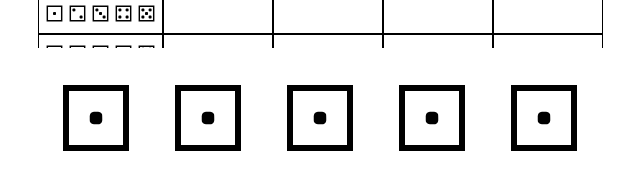
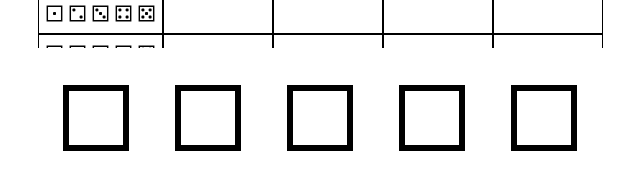
Before and after one commit to tuukkaviitanen/boatzy, a React (Vite) app in the folder client/: page / in a window 1280 px wide. Shown: the part 612-797 px from the top of the page, without its empty margins (320-960 px from the left). Built offline with nearby package versions, Linux system fonts and the light colour scheme.

Commit message:
Added functionality to dices (#25)
New DiceContext created for storing dices' state

Closes #8

```diff
--- a/client/src/components/DiceButton.jsx
+++ b/client/src/components/DiceButton.jsx
@@ -1,14 +1,26 @@
 import { Button } from '@mui/material';
 import Dice from './Dice';
+import { useContext } from 'react';
+import { DiceContext } from '../contexts/DiceContext';
 
 const styles = {
   button: {},
 };
 
-const DiceButton = () => {
+const DiceButton = ({ index }) => {
+  const [dices, { setDice }] = useContext(DiceContext);
+  const diceState = dices[index];
+
+  const onButtonClick = () => {
+    if (diceState >= 6) {
+      return setDice(index, 0);
+    }
+    return setDice(index, diceState + 1);
+  };
+
   return (
-    <Button sx={styles.button}>
-      <Dice number={1} />
+    <Button sx={styles.button} onClick={onButtonClick}>
+      <Dice number={diceState} />
     </Button>
   );
 };
--- a/client/src/components/Dices.jsx
+++ b/client/src/components/Dices.jsx
@@ -1,5 +1,7 @@
 import { Box } from '@mui/material';
 import DiceButton from './DiceButton';
+import { useContext } from 'react';
+import { DiceContext } from '../contexts/DiceContext';
 
 const styles = {
   container: {
@@ -11,13 +13,13 @@ const styles = {
 };
 
 const Dices = () => {
+  const [dices] = useContext(DiceContext);
+
   return (
     <Box sx={styles.container}>
-      <DiceButton />
-      <DiceButton />
-      <DiceButton />
-      <DiceButton />
-      <DiceButton />
+      {dices.map((_, index) => (
+        <DiceButton key={index} index={index} />
+      ))}
     </Box>
   );
 };
--- /dev/null
+++ b/client/src/contexts/DiceContext.jsx
@@ -0,0 +1,31 @@
+import { createContext, useCallback, useMemo, useState } from 'react';
+
+export const DiceContext = createContext();
+
+const initialState = [0, 0, 0, 0, 0];
+
+export const DiceContextProvider = ({ children }) => {
+  const [dices, setDices] = useState(initialState);
+
+  const setDice = useCallback(
+    (index, newState) => {
+      setDices(Object.assign([], dices, { [index]: newState }));
+    },
+    [dices],
+  );
+
+  const resetDices = () => {
+    setDices(initialState);
+  };
+
+  const contextValues = useMemo(
+    () => [dices, { setDice, resetDices }],
+    [dices, setDice],
+  );
+
+  return (
+    <DiceContext.Provider value={contextValues}>
+      {children}
+    </DiceContext.Provider>
+  );
+};
--- a/client/src/main.jsx
+++ b/client/src/main.jsx
@@ -6,9 +6,12 @@ import '@fontsource/roboto/300.css';
 import '@fontsource/roboto/400.css';
 import '@fontsource/roboto/500.css';
 import '@fontsource/roboto/700.css';
+import { DiceContextProvider } from './contexts/DiceContext';
 
 ReactDOM.createRoot(document.getElementById('root')).render(
   <React.StrictMode>
-    <App />
+    <DiceContextProvider>
+      <App />
+    </DiceContextProvider>
   </React.StrictMode>,
 );
```
